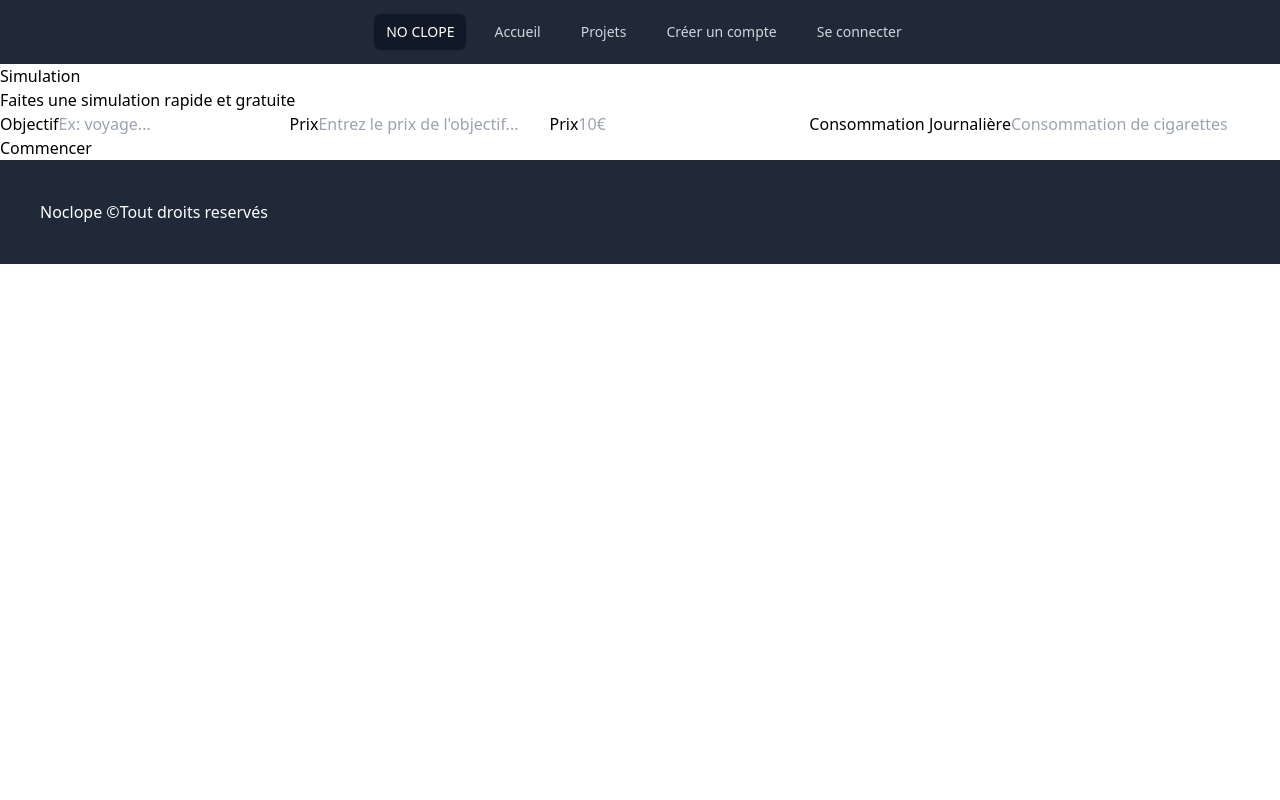
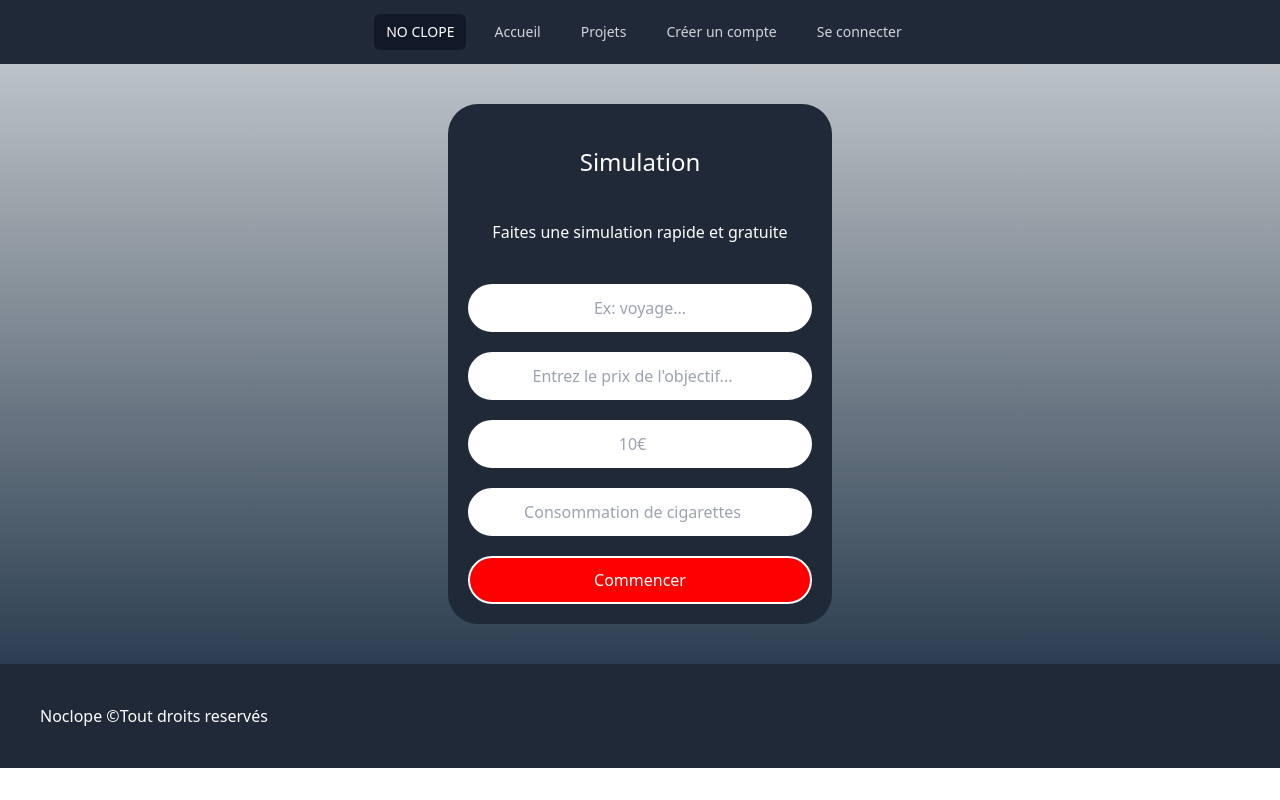
Before and after one commit to NicolasTamareg/projectnoclope, a Vue app in the folder vuejs/noclopefront/: page /lancer in a window 1280 px wide. Built offline with nearby package versions, Linux system fonts and the light colour scheme.

Commit message:
onglet projet

```diff
--- a/vuejs/noclopefront/src/views/BeginView.vue
+++ b/vuejs/noclopefront/src/views/BeginView.vue
@@ -43,31 +43,106 @@ export default {
 
 
 <template>
+   <div class="englobe-all">
+
      <div class="arround">
+       <form @submit.prevent="createProject">
        <h1>Simulation</h1>
        <h3>Faites une simulation rapide et gratuite</h3>
-<form @submit.prevent="createProject">
-  <label for="">Objectif</label>
+
+       <label for="objective"></label>
        <input type="text" placeholder="Ex: voyage..." id="objective" v-model="objective" name="objective" required />
 
-  <label for="">Prix</label>
+       <label for="price"></label>
        <input type="number" placeholder="Entrez le prix de l'objectif..." id="price" v-model="price" name="price" required />
 
-  <label for="">Prix</label>
+       <label for="Prixpack"></label>
        <input type="number"  placeholder="10€" id="price" v-model="pricepack" />
 
 
-  <label for="">Consommation Journalière</label>
+       <label for="numbersmoke"></label>
        <input type="number" placeholder="Consommation de cigarettes" id="numbersmoke" v-model="numbersmoke" name="numbersmoke" required/>
 
-  <input type="submit" name="selancer" value="Commencer" id="selancer" />
+       <label for="submit"></label>
+       <input type="submit" class="submit" name="selancer" value="Commencer" id="selancer" />
        </form>
        <p>{{feedbackMessage}}</p>
 
 
      </div>
+   </div>
 </template>
 
 
 <style scoped>
+.arround{
+  display: flex;
+  flex-direction: column;
+  align-items: center;
+  justify-content: space-around;
+
+
+}
+
+form{
+  display: flex;
+  flex-direction: column;
+  justify-content: space-around;
+  padding: 10px;
+  background-color: rgb(31 41 55 );
+  border-radius: 30px;
+  padding: 20px;
+  width: 30vw;
+  text-align: center;
+}
+input{
+  display: flex;
+  flex-direction: column;
+  justify-content: space-around;
+  padding: 10px;
+  border: 2px solid white;
+  border-radius: 30px;
+  text-align: center;
+}
+label{
+  display: flex;
+  flex-direction: column;
+  justify-content: space-around;
+  padding: 10px;
+}
+.submit{
+  display: flex;
+  background-color: red;
+  text-align: center;
+  color: white;
+  flex-direction: row-reverse;
+  justify-content: space-around;
+}
+.englobe-all {
+    display: flex;
+    justify-content: center;
+    background: linear-gradient(to bottom, #bdc3c7, #2c3e50);
+    padding: 40px;
+}
+h1 {
+  padding: 20px;
+  font-size: 1.5em;
+  color: white;
+}
+h3 {
+  padding: 20px;
+  font-size: 1em;
+  color: white;
+}
+button{
+  margin-top: 20px;
+  padding: 10px;
+  font-size: 1em;
+  background-color: red;
+  color: white;
+  border: 2px solid black;
+  border-radius: 30px;
+  width: 20vw;
+}
+
 </style>
```
Lines whose indentation alone changed are shown as unchanged.
